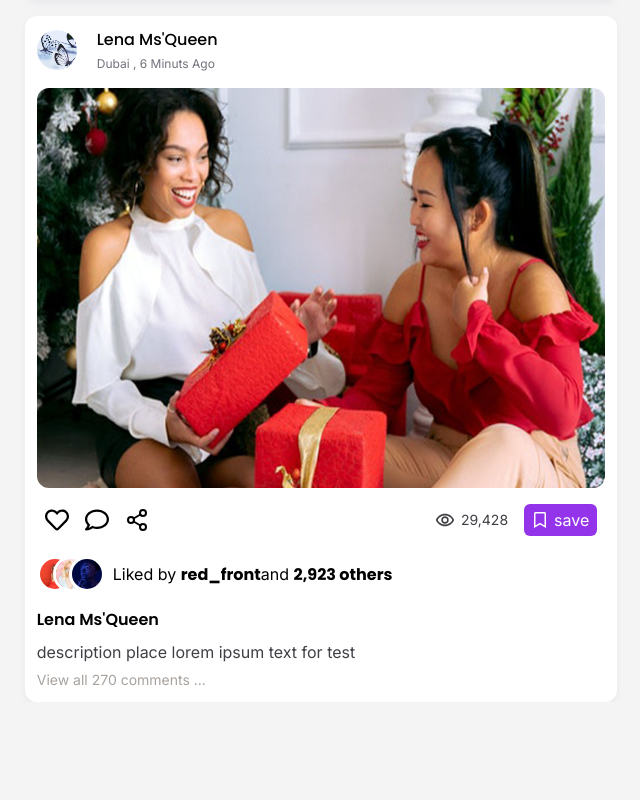
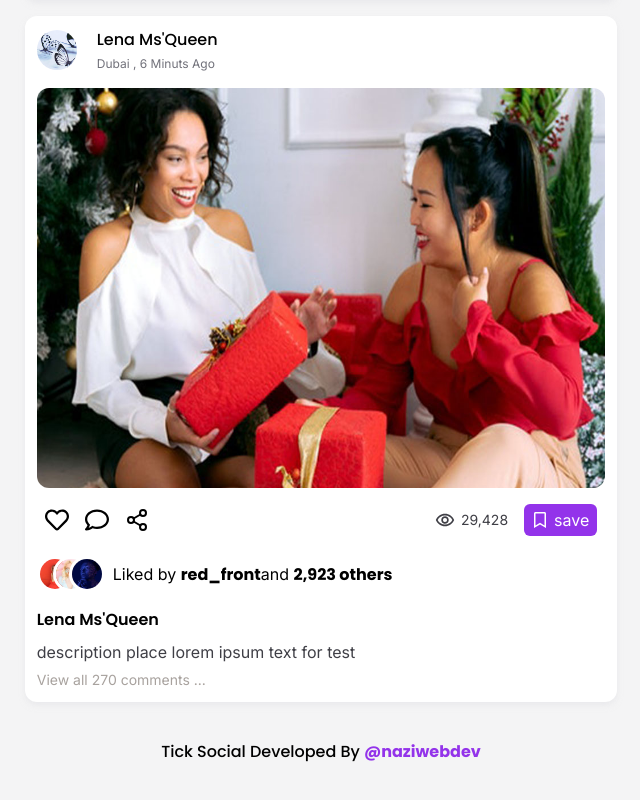
Before and after one commit to naziwebdev/social-front, a Next.js app: page / in a window 1280 px wide. Shown: the part 3965-4765 px from the top of the page, without its empty margins (319-959 px from the left). Before the commit the page ends 4667 px from the top, so only its background shows below. Built offline with nearby package versions, Linux system fonts and the light colour scheme.

Commit message:
Create footer

```diff
--- a/src/app/page.js
+++ b/src/app/page.js
@@ -1,7 +1,7 @@
 import Header from "@/components/modules/Header"
 import Sidebar from "@/components/modules/Sidebar"
 import HomeContent from "@/components/templates/Home/HomeContent"
-
+import Footer from "@/components/modules/Footer"
 
 
 export default function Home() {
@@ -13,6 +13,7 @@ export default function Home() {
      <HomeContent/>
      <Sidebar/>
     </main>
+    <Footer/>
    </div>
   )
 }
--- /dev/null
+++ b/src/components/modules/Footer.js
@@ -0,0 +1,12 @@
+import React from "react";
+import Link from "next/link";
+
+export default function Footer() {
+  return (
+    <div className="flex items-center justify-center w-full h-[100px] font-poppins-medium bg-zinc-100">
+      Tick Social Developed By
+      <Link href={"https://github.com/naziwebdev"}
+      className="ps-1 font-poppins-bold text-purple-600">@naziwebdev</Link>
+    </div>
+  );
+}
```
